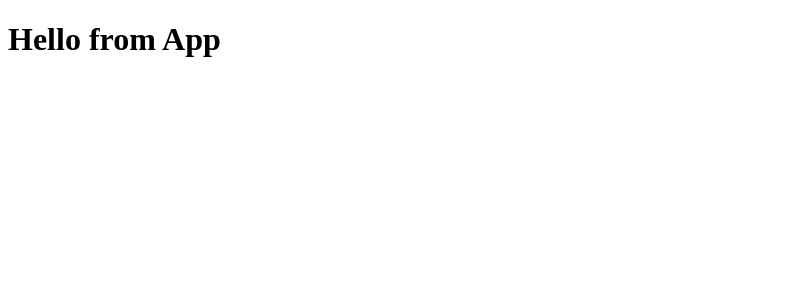
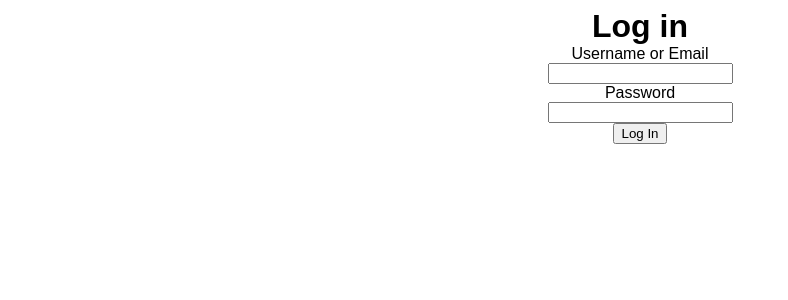
Before and after one commit to jennlangley/airbnb-clone, a React (Create React App) app in the folder frontend/: page /login in a window 1280 px wide. Shown: the top 300 px of the page, without its empty margins (0-788 px from the left). Built offline with nearby package versions, Linux system fonts and the light colour scheme; no server answers.

Commit message:
login form added

```diff
--- a/frontend/src/App.js
+++ b/frontend/src/App.js
@@ -1,6 +1,14 @@
+import React from "react";
+import { Route, Switch } from 'react-router-dom';
+import LoginFormPage from "./components/LoginFormPage";
+
 function App() {
   return (
-    <h1>Hello from App</h1>
+    <Switch>
+      <Route path='/login'>
+        <LoginFormPage />
+      </Route>
+    </Switch>
   );
 }
 
--- /dev/null
+++ b/frontend/src/components/LoginFormPage/LoginForm.css
@@ -0,0 +1,6 @@
+h1, label, input, button {
+    display: block;
+    font-family: sans-serif;
+    margin: auto;
+    text-align: center;
+}
--- /dev/null
+++ b/frontend/src/components/LoginFormPage/index.js
@@ -0,0 +1,59 @@
+import { useState } from "react";
+import { useDispatch, useSelector } from "react-redux";
+import * as sessionActions from '../../store/session';
+import { Redirect } from "react-router-dom/cjs/react-router-dom.min";
+import './LoginForm.css';
+
+const LoginFormPage = () => {
+    const dispatch = useDispatch();
+    const sessionUser = useSelector(state => state.session.user);
+    const [credential, setCredential] = useState('');
+    const [password, setPassword] = useState('');
+    const [errors, setErrors] = useState({});
+
+    if (sessionUser) return <Redirect to='/' />;
+
+    const handleSubmit = (e) => {
+        e.preventDefault();
+        setErrors({});
+        return dispatch(sessionActions.setSession({
+            credential: credential,
+            password: password
+        })).catch(
+            async (res) => {
+                const data = await res.json();
+                if (data && data.errors) setErrors(data.errors);
+            }
+        );
+    };
+
+    return (
+        <>
+            <h1>Log in</h1>
+            <form
+            onSubmit={handleSubmit}
+            >
+                <label>Username or Email
+                    <input
+                    type='text'
+                    value={credential}
+                    onChange={e => setCredential(e.target.value)}
+                    required
+                    />
+                </label>
+                <label>Password
+                    <input
+                    type='password'
+                    value={password}
+                    onChange={e => setPassword(e.target.value)}
+                    required
+                    />
+                </label>
+                {errors.credential && <p>{errors.credential}</p>}
+                <button type='submit'>Log In</button>
+            </form>
+        </>
+    );
+};
+
+export default LoginFormPage;
--- a/frontend/src/index.js
+++ b/frontend/src/index.js
@@ -6,6 +6,7 @@
 import App from './App';
 import configureStore from './store';
 import { restoreCSRF, csrfFetch } from './store/csrf';
+import * as sessionActions from './store/session';
 
 const store = configureStore();
 
@@ -14,6 +15,7 @@
 
   window.csrfFetch = csrfFetch;
   window.store = store;
+  window.sessionActions = sessionActions;
 }
 
 if (process.env.NODE_ENV !== "production") {
--- a/frontend/src/store/index.js
+++ b/frontend/src/store/index.js
@@ -1,8 +1,9 @@
 import { createStore, combineReducers, applyMiddleware, compose } from "redux";
 import thunk from "redux-thunk";
+import sessionReducer from "./session";
 
 const rootReducer = combineReducers({
-  // add reducer functions here
+  session: sessionReducer
 });
 
 let enhancer;
--- /dev/null
+++ b/frontend/src/store/session.js
@@ -0,0 +1,45 @@
+import { csrfFetch } from "./csrf";
+
+const SET_SESSION = 'session/setSession';
+const REMOVE_SESSION = 'session/removeSession';
+
+export const setSessionAction = (user) => {
+    return {
+        type: SET_SESSION,
+        user
+    };
+};
+
+export const removeSessionAction = () => {
+    return {
+        type: REMOVE_SESSION,
+    }
+};
+
+export const setSession = (user) => async (dispatch) => {
+    const response = await csrfFetch('/api/session', {
+        method: 'POST',
+        body: JSON.stringify(user)
+    })
+    if (response.ok) {
+        const session = await response.json()
+        dispatch(setSessionAction(user))
+        return session;
+    }
+};
+
+const sessionReducer = (state = {user: null}, action) => {
+    let newState = { ...state }
+    switch (action.type) {
+        case SET_SESSION:
+            newState.user = action.user;
+            return newState;
+        case REMOVE_SESSION:
+            newState.user = null;
+            return newState;
+        default:
+            return newState;
+    }
+};
+
+export default sessionReducer;
```
